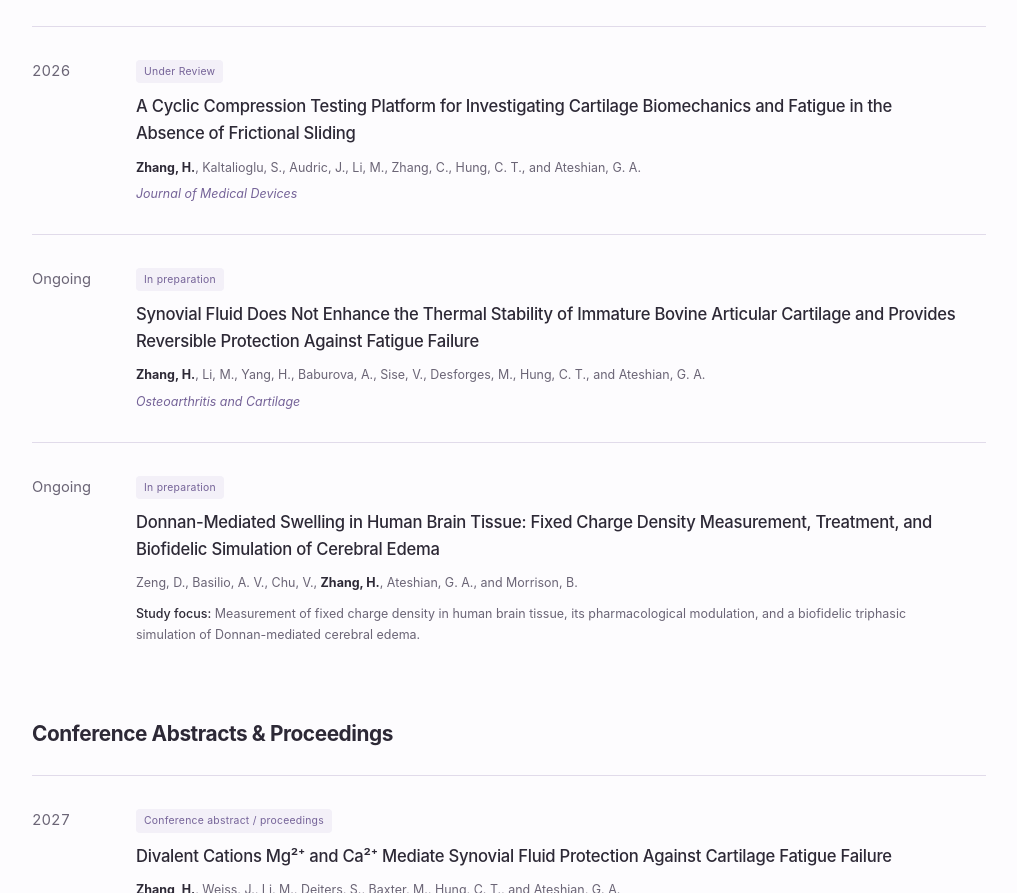
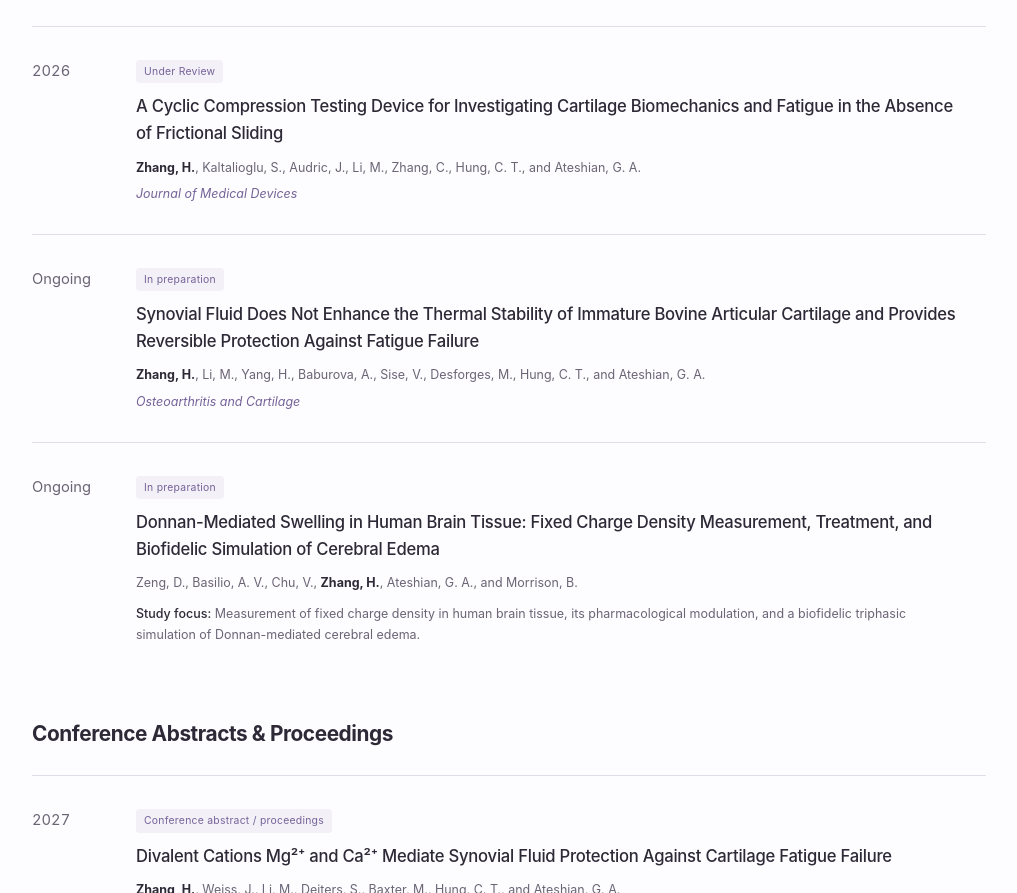
Before and after one commit to danhyzzzz/danhyzzzz.github.io, a plain HTML site: page index.html in a window 1280 px wide. Shown: the part 9898-10791 px from the top of the page, without its empty margins (254-1271 px from the left). Drawn offline with Linux system fonts and the light colour scheme.

Commit message:
Correct cyclic compression manuscript title

```diff
--- a/index.html
+++ b/index.html
@@ -238,7 +238,7 @@
     <h4 id="title-paper-7">Task Optimal Scheduling Model of Machining System Based on Entity Modeling</h4>
     <p class="pub-authors"><strong>Zhang, H.</strong></p><p class="pub-venue">Journal of Physics: Conference Series, 1982(1), 012210</p></div><a class="doi-link" href="https://doi.org/10.1088/1742-6596/1982/1/012210" target="_blank" rel="noopener noreferrer" aria-label="Read Task Optimal Scheduling Model of Machining System Based on Entity Modeling via DOI">DOI <svg class="" viewBox="0 0 24 24" fill="none" stroke="currentColor" stroke-width="1.6" stroke-linecap="round" stroke-linejoin="round" aria-hidden="true"><path d="M7 17 17 7M7 7h10v10"/></svg></a></article><article class="publication" id="manuscript-5" data-category="full-length" aria-labelledby="title-manuscript-5">
     <div class="pub-year">2026</div><div class="pub-body"><span class="pub-status">Under Review</span>
-    <h4 id="title-manuscript-5">A Cyclic Compression Testing Platform for Investigating Cartilage Biomechanics and Fatigue in the Absence of Frictional Sliding</h4>
+    <h4 id="title-manuscript-5">A Cyclic Compression Testing Device for Investigating Cartilage Biomechanics and Fatigue in the Absence of Frictional Sliding</h4>
     <p class="pub-authors"><strong>Zhang, H.</strong>, Kaltalioglu, S., Audric, J., Li, M., Zhang, C., Hung, C. T., and Ateshian, G. A.</p><p class="pub-venue">Journal of Medical Devices</p></div></article><article class="publication" id="manuscript-6" data-category="full-length" aria-labelledby="title-manuscript-6">
     <div class="pub-year">Ongoing</div><div class="pub-body"><span class="pub-status">In preparation</span>
     <h4 id="title-manuscript-6">Synovial Fluid Does Not Enhance the Thermal Stability of Immature Bovine Articular Cartilage and Provides Reversible Protection Against Fatigue Failure</h4>
```
